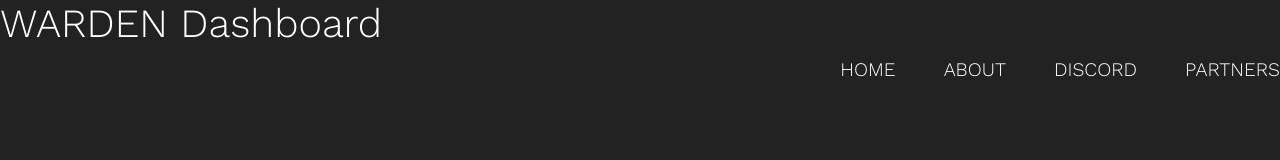
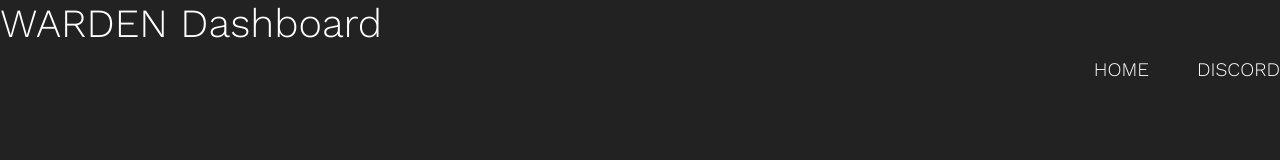
Before and after one commit to RG2N/Warden-Site, a plain HTML site: page header.html in a window 1280 px wide. Drawn offline with nearby package versions, Linux system fonts and the light colour scheme.

Commit message:
Update header.html

```diff
--- a/header.html
+++ b/header.html
@@ -10,9 +10,7 @@
   <nav>
     <ul>
       <li><a href="index.html">Home</a></li>
-      <li><a href="pages\about.html">About</a></li>
-      <li><a href="#">Discord</a></li>
-      <li><a href="#">Partners</a></li>
+      <li><a href="https://discord.gg/warden">Discord</a></li>
     </ul>
   </nav>
   <label for="nav-toggle" class="nav-toggle-label">
```
